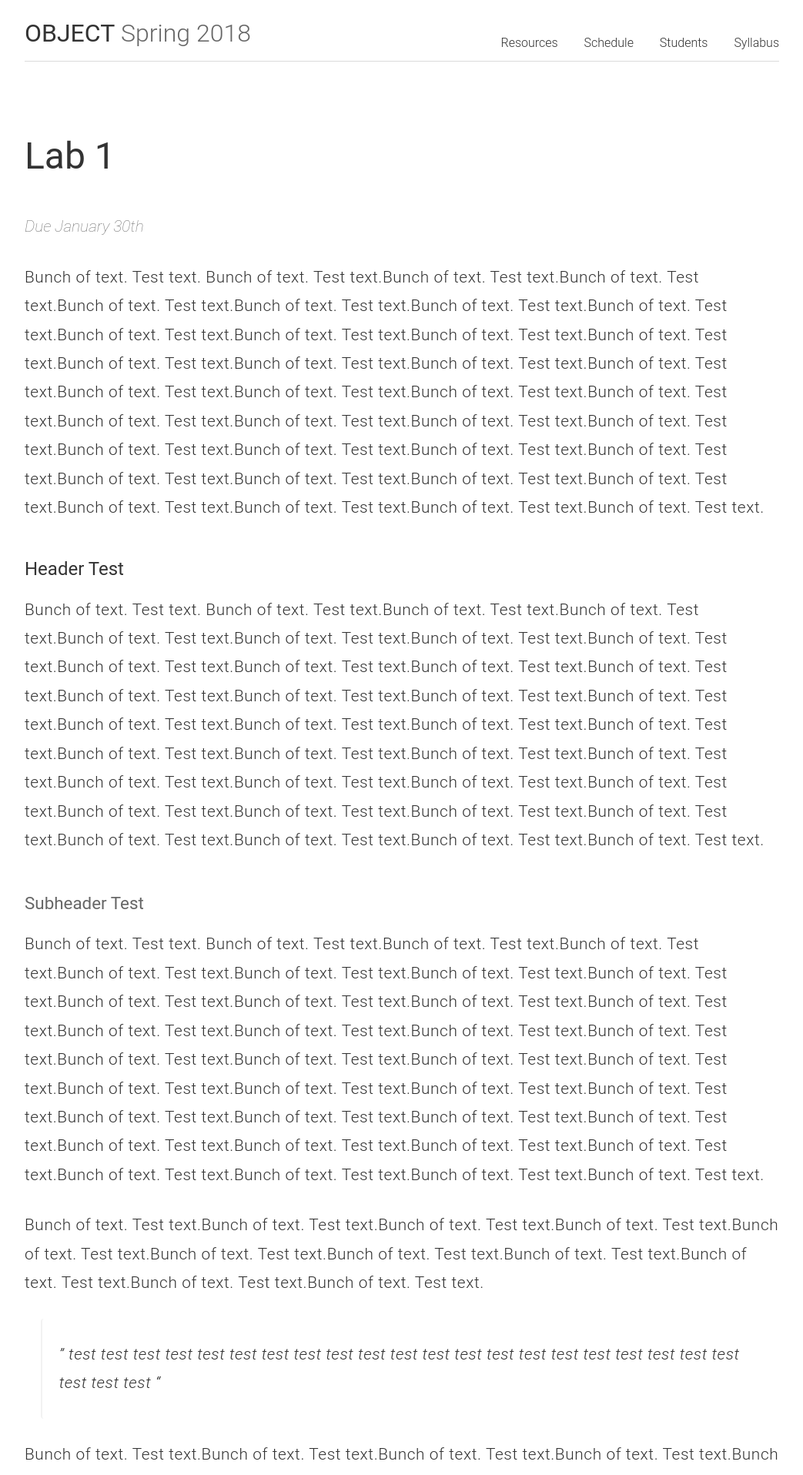
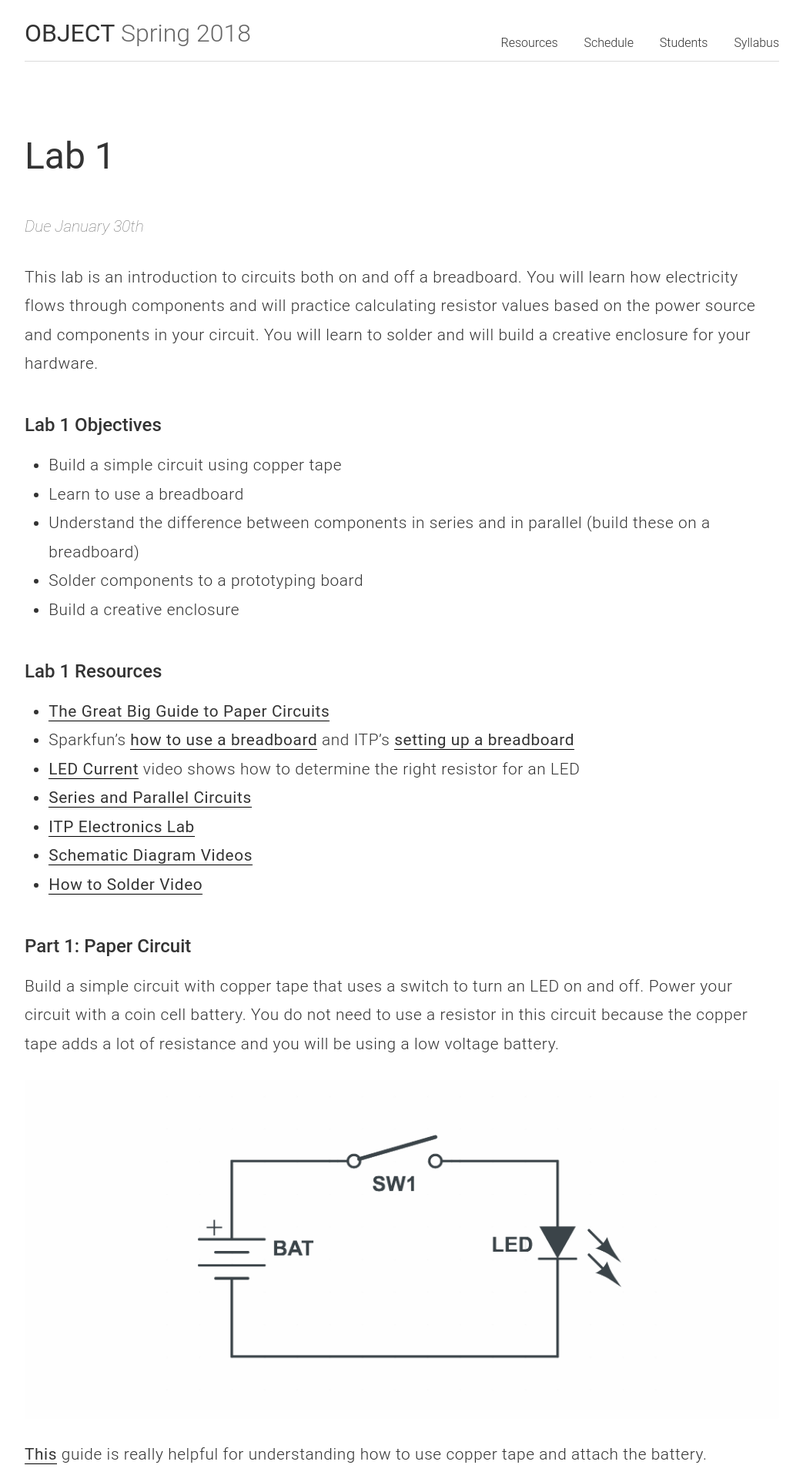
Before and after one commit to coloringchaos/object-s18, a Jekyll site: the page built from _posts/2018-01-09-lab1.md, in a window 1280 px wide. Shown: the top 1916 px of the page at 77% size, without its empty margins (118-1161 px from the left). Built offline with Jekyll 4.4.1, drawn with Linux system fonts in a browser that asks for light colours; some of the changed text lies outside the part shown.

Commit message:
adding labs

```diff
--- a/_posts/2018-01-09-lab1.md
+++ b/_posts/2018-01-09-lab1.md
@@ -1,29 +1,58 @@
 ---
 title: Lab 1
-description: Thousands of toilet paper reviews analyzed scientifically to determine the best quality products.
+description: An introduction to circuits.
 header: Lab 1
 duration: Due January 30th
 ---
 
-Bunch of text. Test text. Bunch of text. Test text.Bunch of text. Test text.Bunch of text. Test text.Bunch of text. Test text.Bunch of text. Test text.Bunch of text. Test text.Bunch of text. Test text.Bunch of text. Test text.Bunch of text. Test text.Bunch of text. Test text.Bunch of text. Test text.Bunch of text. Test text.Bunch of text. Test text.Bunch of text. Test text.Bunch of text. Test text.Bunch of text. Test text.Bunch of text. Test text.Bunch of text. Test text.Bunch of text. Test text.Bunch of text. Test text.Bunch of text. Test text.Bunch of text. Test text.Bunch of text. Test text.Bunch of text. Test text.Bunch of text. Test text.Bunch of text. Test text.Bunch of text. Test text.Bunch of text. Test text.Bunch of text. Test text.Bunch of text. Test text.Bunch of text. Test text.Bunch of text. Test text.Bunch of text. Test text.Bunch of text. Test text.Bunch of text. Test text.
+This lab is an introduction to circuits both on and off a breadboard. You will learn how electricity flows through components and will practice calculating resistor values based on the power source and components in your circuit. You will learn to solder and will build a creative enclosure for your hardware.
 
-### Header Test
-Bunch of text. Test text. Bunch of text. Test text.Bunch of text. Test text.Bunch of text. Test text.Bunch of text. Test text.Bunch of text. Test text.Bunch of text. Test text.Bunch of text. Test text.Bunch of text. Test text.Bunch of text. Test text.Bunch of text. Test text.Bunch of text. Test text.Bunch of text. Test text.Bunch of text. Test text.Bunch of text. Test text.Bunch of text. Test text.Bunch of text. Test text.Bunch of text. Test text.Bunch of text. Test text.Bunch of text. Test text.Bunch of text. Test text.Bunch of text. Test text.Bunch of text. Test text.Bunch of text. Test text.Bunch of text. Test text.Bunch of text. Test text.Bunch of text. Test text.Bunch of text. Test text.Bunch of text. Test text.Bunch of text. Test text.Bunch of text. Test text.Bunch of text. Test text.Bunch of text. Test text.Bunch of text. Test text.Bunch of text. Test text.Bunch of text. Test text.
+### <span class="lab-sect">Lab 1 Objectives</span>
++ Build a simple circuit using copper tape
++ Learn to use a breadboard
++ Understand the difference between components in series and in parallel (build these on a breadboard)
++ Solder components to a prototyping board
++ Build a creative enclosure
 
-#### Subheader Test
-Bunch of text. Test text. Bunch of text. Test text.Bunch of text. Test text.Bunch of text. Test text.Bunch of text. Test text.Bunch of text. Test text.Bunch of text. Test text.Bunch of text. Test text.Bunch of text. Test text.Bunch of text. Test text.Bunch of text. Test text.Bunch of text. Test text.Bunch of text. Test text.Bunch of text. Test text.Bunch of text. Test text.Bunch of text. Test text.Bunch of text. Test text.Bunch of text. Test text.Bunch of text. Test text.Bunch of text. Test text.Bunch of text. Test text.Bunch of text. Test text.Bunch of text. Test text.Bunch of text. Test text.Bunch of text. Test text.Bunch of text. Test text.Bunch of text. Test text.Bunch of text. Test text.Bunch of text. Test text.Bunch of text. Test text.Bunch of text. Test text.Bunch of text. Test text.Bunch of text. Test text.Bunch of text. Test text.Bunch of text. Test text.Bunch of text. Test text.
+### <span class="lab-sect">Lab 1 Resources</span>
++ [The Great Big Guide to Paper Circuits](https://learn.sparkfun.com/tutorials/the-great-big-guide-to-paper-circuits)
++ Sparkfun's [how to use a breadboard](https://learn.sparkfun.com/tutorials/how-to-use-a-breadboard) and ITP's [setting up a breadboard](https://itp.nyu.edu/physcomp/labs/labs-electronics/breadboard/)
++ [LED Current](https://vimeo.com/album/2801639/video/78674965) video shows how to determine the right resistor for an LED
++ [Series and Parallel Circuits](https://learn.sparkfun.com/tutorials/series-and-parallel-circuits)
++ [ITP Electronics Lab](https://itp.nyu.edu/physcomp/labs/labs-electronics/electronics/)
++ [Schematic Diagram Videos](https://itp.nyu.edu/physcomp/videos/videos-schematic-diagrams/)
++ [How to Solder Video](https://vimeo.com/107049478)
+
+### <span class="lab-sect">Part 1: Paper Circuit</span>
+Build a simple circuit with copper tape that uses a switch to turn an LED on and off. Power your circuit with a coin cell battery. You do not need to use a resistor in this circuit because the copper tape adds a lot of resistance and you will be using a low voltage battery.
+
+![copper tape circuit](assets/lab1-coppertapecircuit.png "Lab 1 Copper Tape Circuit")
+
+[This](https://learn.sparkfun.com/tutorials/light-up-valentine-cards) guide is really helpful for understanding how to use copper tape and attach the battery.
+
+### <span class="lab-sect">Part 2: Series and Parallel on a Breadboard</span>
+For part 2, you will build ***two*** different circuits on your breadboard. Both circuits will use a switch and two LEDs. In the first circuit, you should arrange your LEDs in series; in the second circuit, place the LEDs in parallel. Be sure to calculate appropriate resistor values based on your power supply. *Hint: the resistor values will not be the same for the two circuits.*
+
+<!-- The easiest way to connect power is using a barrel jack to breadboard connector. -->
+
+**LEDs in Series:**
+
+![LEDs in Series](assets/lab1-series.png "Lab 1 LEDs in Series")
+
+Be sure to calculate the appropriate value for R1 based on your power supply and LEDs.
+
+<br>
+
+**LEDs in Parallel:**
+
+![LEDs in Series](assets/lab1-parallel.png "Lab 1 LEDs in Parallel")
+
+### <span class="lab-sect">Part 3: Protoboard & Creative Enclosure</span>
+Choose one of the circuits that you made in part 2 and build a creative enclosure. Your goal with this is to completely hide the electronics. You should solder your circuit to a prototyping board that lives inside the enclosure. Think about a creative way that someone could interact with this simple circuit.
 
 
+### <span class="lab-sect">Blog Response</span>
+Thoroughly document each part of your lab and post it to your blog with written explanations of what you did. Document your lab in a step-by-step format and please focus on taking informative and clear photos!
 
 
-
-Bunch of text. Test text.Bunch of text. Test text.Bunch of text. Test text.Bunch of text. Test text.Bunch of text. Test text.Bunch of text. Test text.Bunch of text. Test text.Bunch of text. Test text.Bunch of text. Test text.Bunch of text. Test text.Bunch of text. Test text.
-
-
-> " test test test test test test test test test test test test test test test test test test test test test test test test  "
-
-
-
-
-Bunch of text. Test text.Bunch of text. Test text.Bunch of text. Test text.Bunch of text. Test text.Bunch of text. Test text.Bunch of text. Test text.Bunch of text. Test text.Bunch of text. Test text.Bunch of text. Test text.Bunch of text. Test text.Bunch of text. Test text.
-Bunch of text. Test text.Bunch of text. Test text.Bunch of text. Test text.Bunch of text. Test text.Bunch of text. Test text.Bunch of text. Test text.Bunch of text. Test text.Bunch of text. Test text.Bunch of text. Test text.Bunch of text. Test text.Bunch of text. Test text.
+### <span class="lab-sect lab">*Lab 1 is due before class on January 30th*</span>
--- a/_sass/custom.scss
+++ b/_sass/custom.scss
@@ -44,3 +44,6 @@ h2{
   margin:2.3em;
   margin-bottom:-2em;
 }
+.lab-sect{
+  font-weight:500;
+}
```
Also changed, not shown: _posts/2018-01-11-lab3.md (+8 -13 lines), assets/lab1-coppertapecircuit.png (added), assets/lab1-parallel.png (added), assets/lab1-series.png (added).
